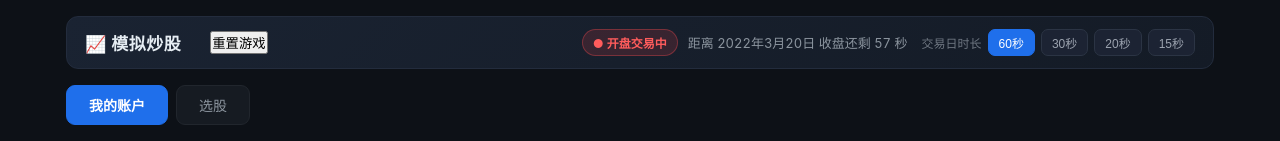
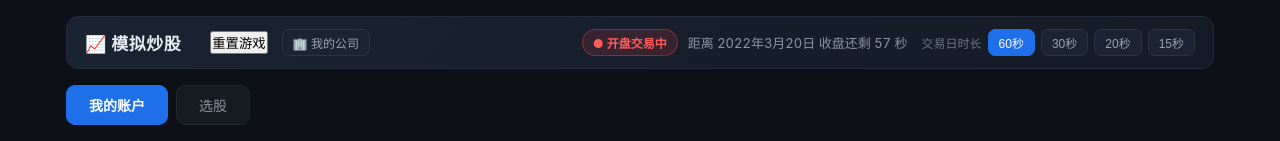
Before and after one commit to 3829388vs/Simulatedstock, a plain HTML site: page index.html in a window 1280 px wide. Shown: the top 141 px of the page. Drawn offline with nearby package versions, Linux system fonts and the light colour scheme.

Commit message:
放开我的公司链接

```diff
--- a/index.html
+++ b/index.html
@@ -301,7 +301,7 @@
   <header class="topbar">
     <div class="logo">📈 模拟炒股</div>
     <button @click="resetGame" style="margin-left: 15px;">重置游戏</button>
-    <a v-if="totalAssets > 20000 || hasCompany"
+    <a
       class="speed-btn"
       style="text-decoration:none;display:inline-flex;align-items:center;"
       href="https://3829388vs.github.io/Simulatedstock/company.html">🏢 我的公司</a>
```
